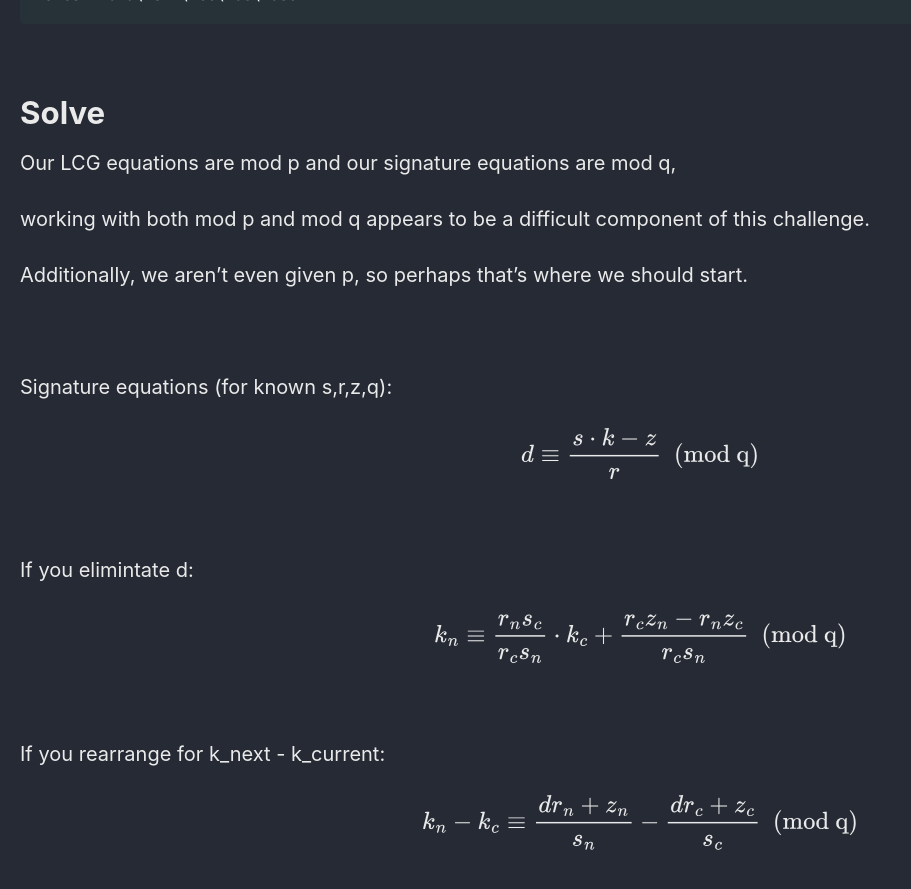
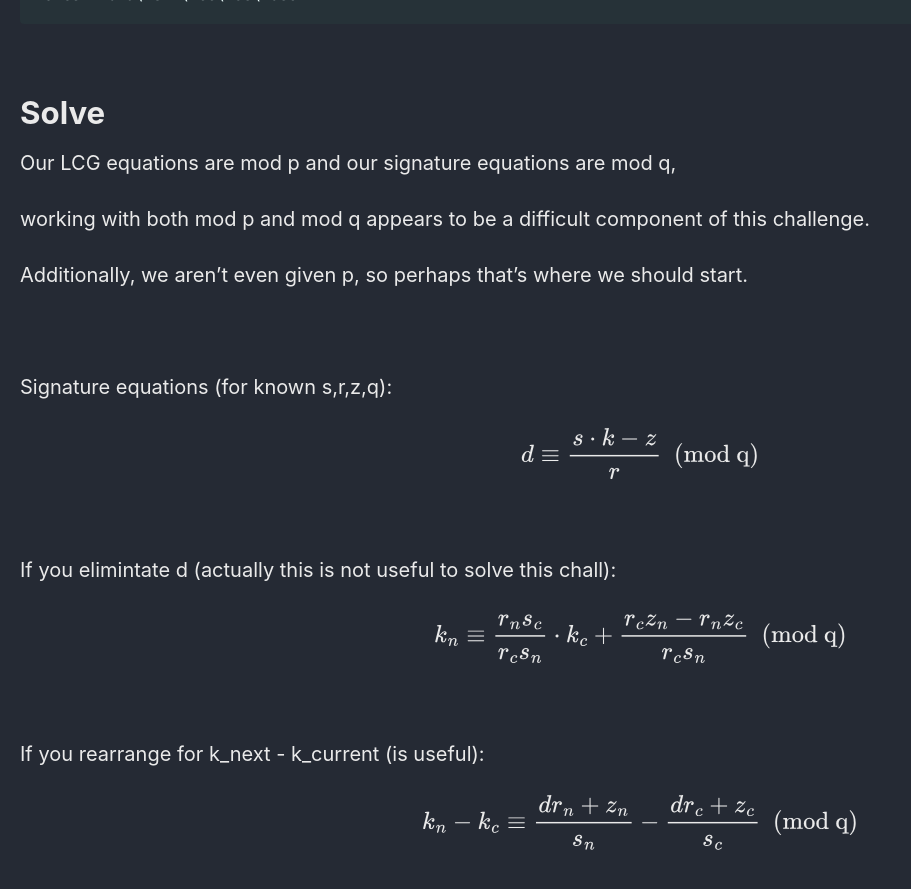
Before and after one commit to Connor-McCartney/Connor-McCartney.github.io, a Jekyll site: the page built from _pages/cryptography/ecc/ECLCG-HITCON-2024.md, in a window 1280 px wide and 900 px high, scrolled down 2446 px. Shown: the top 889 px of the window, without its empty margins (0-911 px from the left). Built offline with Jekyll 4.4.1, drawn with Linux system fonts in a browser that asks for light colours; cached includes are drawn as plain includes.

Commit message:
Update ECLCG-HITCON-2024.md

```diff
--- a/_pages/cryptography/ecc/ECLCG-HITCON-2024.md
+++ b/_pages/cryptography/ecc/ECLCG-HITCON-2024.md
@@ -112,7 +112,7 @@ $$
 
 <br>
 
-If you elimintate d:
+If you elimintate d (actually this is not useful to solve this chall):
 
 $$
 k_n \equiv \frac{r_n s_c}{r_c s_n} \cdot k_c + \frac{r_c z_n - r_n z_c}{r_c s_n} \ \text{ (mod q)}
@@ -120,7 +120,7 @@ $$
 
 <br>
 
-If you rearrange for k_next - k_current:
+If you rearrange for k_next - k_current (is useful):
 
 $$
 k_n - k_c \equiv \frac{d r_n + z_n}{s_n} - \frac{d r_c+z_c}{s_c}    \ \text{ (mod q)}
```
